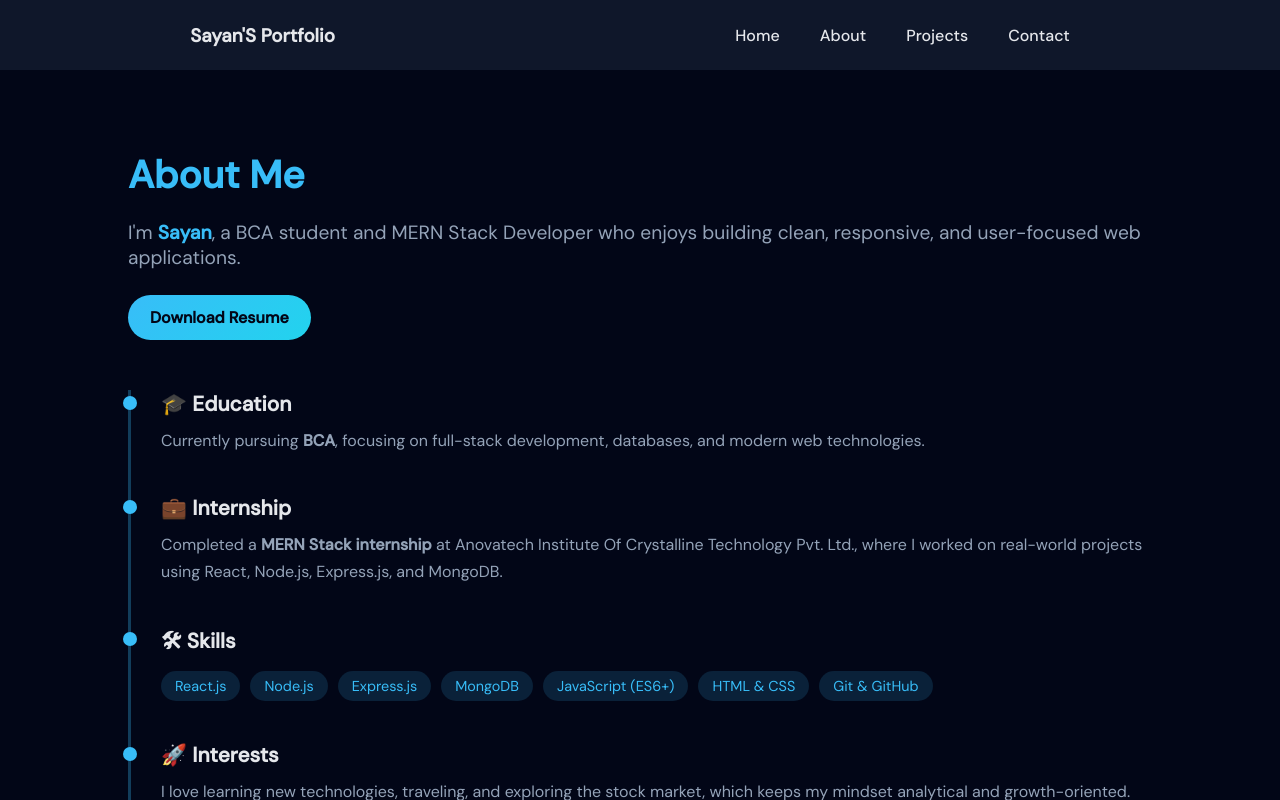
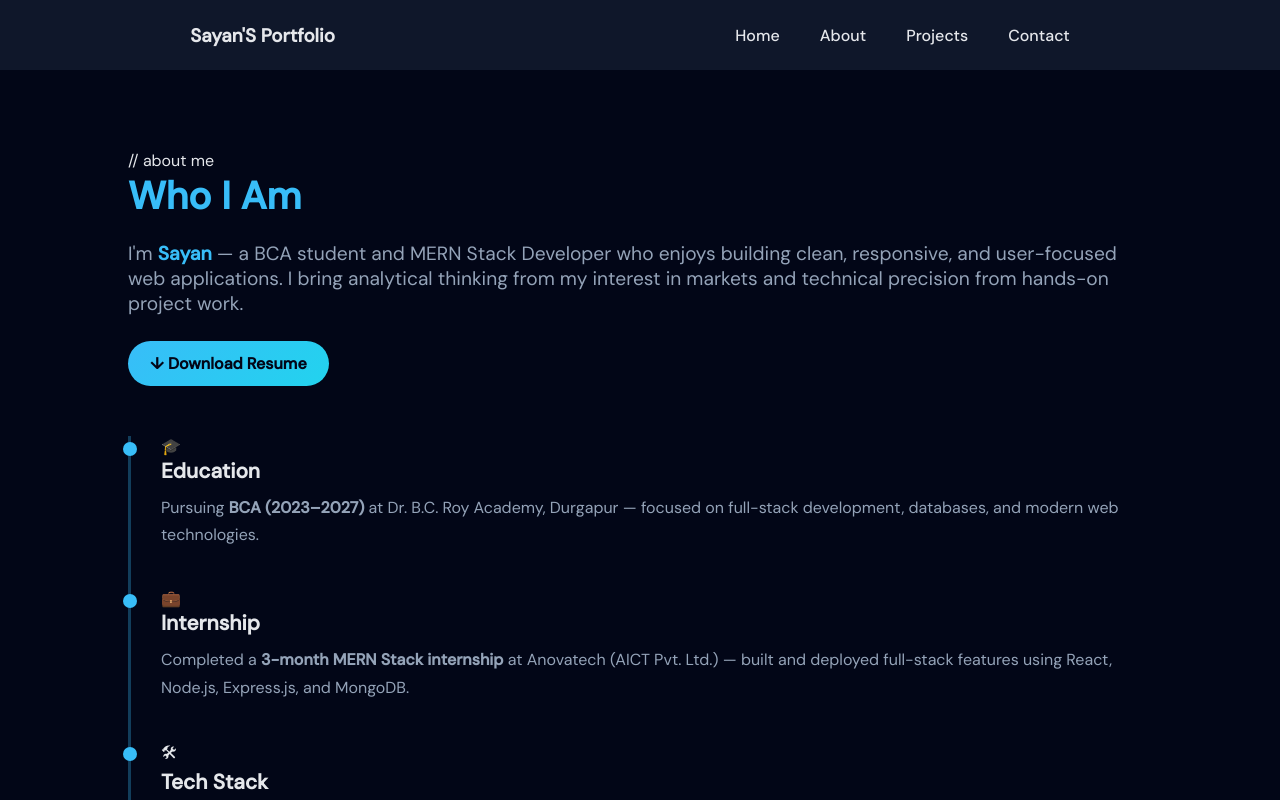
Before and after one commit to sayan234-py/Portfolio, a React (Create React App) app in the folder portflio/: page /about in a window 1280 px wide. Shown: the top 800 px of the page. Built offline with nearby package versions, Linux system fonts and the light colour scheme.

Commit message:
Update About.jsx

```diff
--- a/portflio/src/pages/About.jsx
+++ b/portflio/src/pages/About.jsx
@@ -4,77 +4,79 @@ import "./css/About.css";
 function About() {
   useEffect(() => {
     const items = document.querySelectorAll(".timeline-item");
-
     const observer = new IntersectionObserver(
       (entries) => {
         entries.forEach((entry) => {
-          if (entry.isIntersecting) {
-            entry.target.classList.add("show");
-          }
+          if (entry.isIntersecting) entry.target.classList.add("show");
         });
       },
-      { threshold: 0.2 }
+      { threshold: 0.15 }
     );
-
     items.forEach((item) => observer.observe(item));
+    return () => observer.disconnect();
   }, []);
 
   return (
     <section className="about">
-      <h2>About Me</h2>
+      <div className="about-orb-1" />
+      <div className="about-orb-2" />
 
-
-      <p className="intro">
-        I'm <span>Sayan</span>, a BCA student and MERN Stack Developer who enjoys
-        building clean, responsive, and user-focused web applications.
-      </p>
-
-
-      <a
-        href="/resume.pdf"
-        download
-        className="resume-btn"
-      >
-        Download Resume
-      </a>
-
+      <div className="about-header">
+        <div className="page-label">// about me</div>
+        <h2>Who I Am</h2>
+        <p className="intro">
+          I'm <span>Sayan</span> — a BCA student and MERN Stack Developer who
+          enjoys building clean, responsive, and user-focused web applications.
+          I bring analytical thinking from my interest in markets and technical
+          precision from hands-on project work.
+        </p>
+        <a href="/resume.pdf" download className="resume-btn">
+          ↓ Download Resume
+        </a>
+      </div>
 
       <div className="timeline">
         <div className="timeline-item">
-          <h3>🎓 Education</h3>
+          <span className="item-icon">🎓</span>
+          <h3>Education</h3>
           <p>
-            Currently pursuing <strong>BCA</strong>, focusing on full-stack
-            development, databases, and modern web technologies.
+            Pursuing <strong>BCA (2023–2027)</strong> at Dr. B.C. Roy Academy,
+            Durgapur — focused on full-stack development, databases, and modern
+            web technologies.
           </p>
         </div>
 
         <div className="timeline-item">
-          <h3>💼 Internship</h3>
+          <span className="item-icon">💼</span>
+          <h3>Internship</h3>
           <p>
-            Completed a <strong>MERN Stack internship</strong> at Anovatech
-            Institute Of Crystalline Technology Pvt. Ltd., where I worked on
-            real-world projects using React, Node.js, Express.js, and MongoDB.
+            Completed a <strong>3-month MERN Stack internship</strong> at
+            Anovatech (AICT Pvt. Ltd.) — built and deployed full-stack features
+            using React, Node.js, Express.js, and MongoDB.
           </p>
         </div>
 
         <div className="timeline-item">
-          <h3>🛠 Skills</h3>
+          <span className="item-icon">🛠</span>
+          <h3>Tech Stack</h3>
           <ul className="skills">
             <li>React.js</li>
             <li>Node.js</li>
             <li>Express.js</li>
             <li>MongoDB</li>
-            <li>JavaScript (ES6+)</li>
-            <li>HTML & CSS</li>
-            <li>Git & GitHub</li>
+            <li>JavaScript</li>
+            <li>HTML &amp; CSS</li>
+            <li>Git</li>
           </ul>
         </div>
 
         <div className="timeline-item">
-          <h3>🚀 Interests</h3>
+          <span className="item-icon">🚀</span>
+          <h3>Interests</h3>
           <p>
-            I love learning new technologies, traveling, and exploring the stock
-            market, which keeps my mindset analytical and growth-oriented.
+            I love exploring new technologies, stock market analysis, content
+            creation, and photography — each keeps my mindset growth-oriented
+            and creatively sharp.
           </p>
         </div>
       </div>
```
